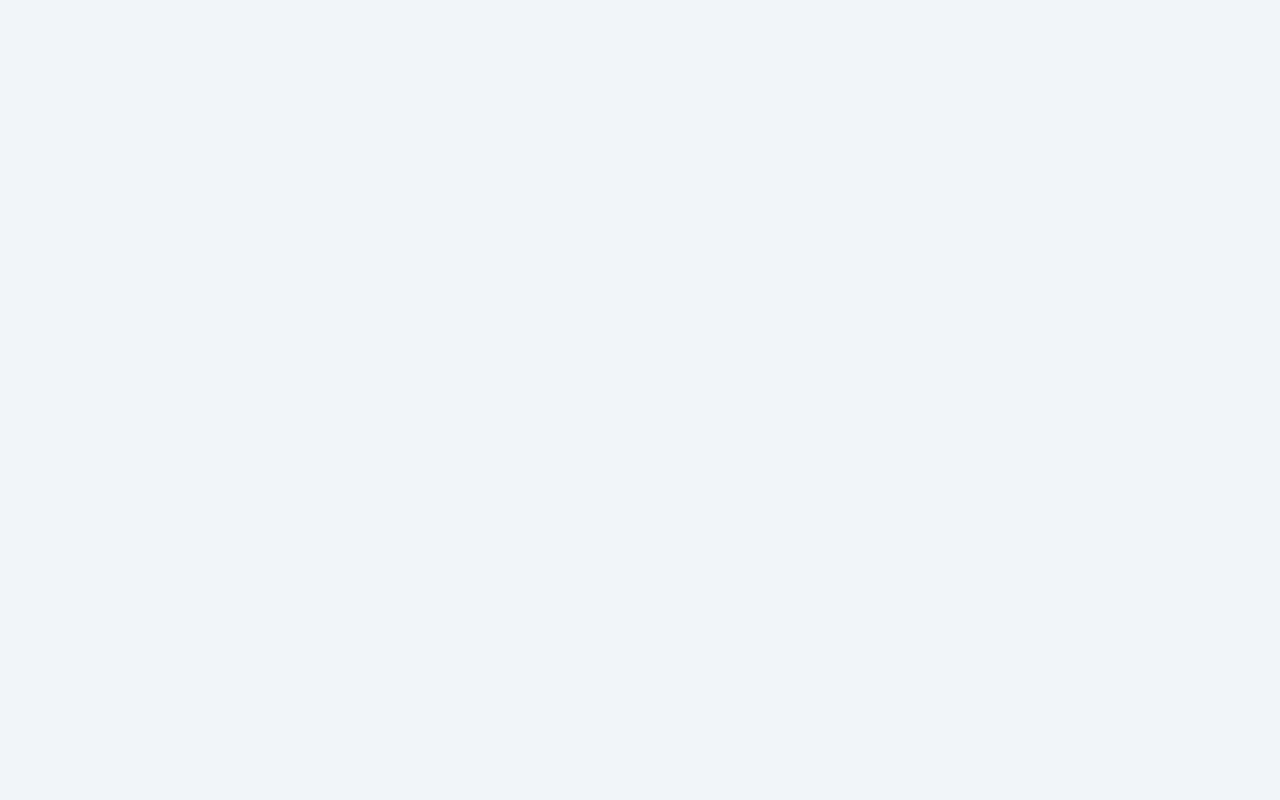
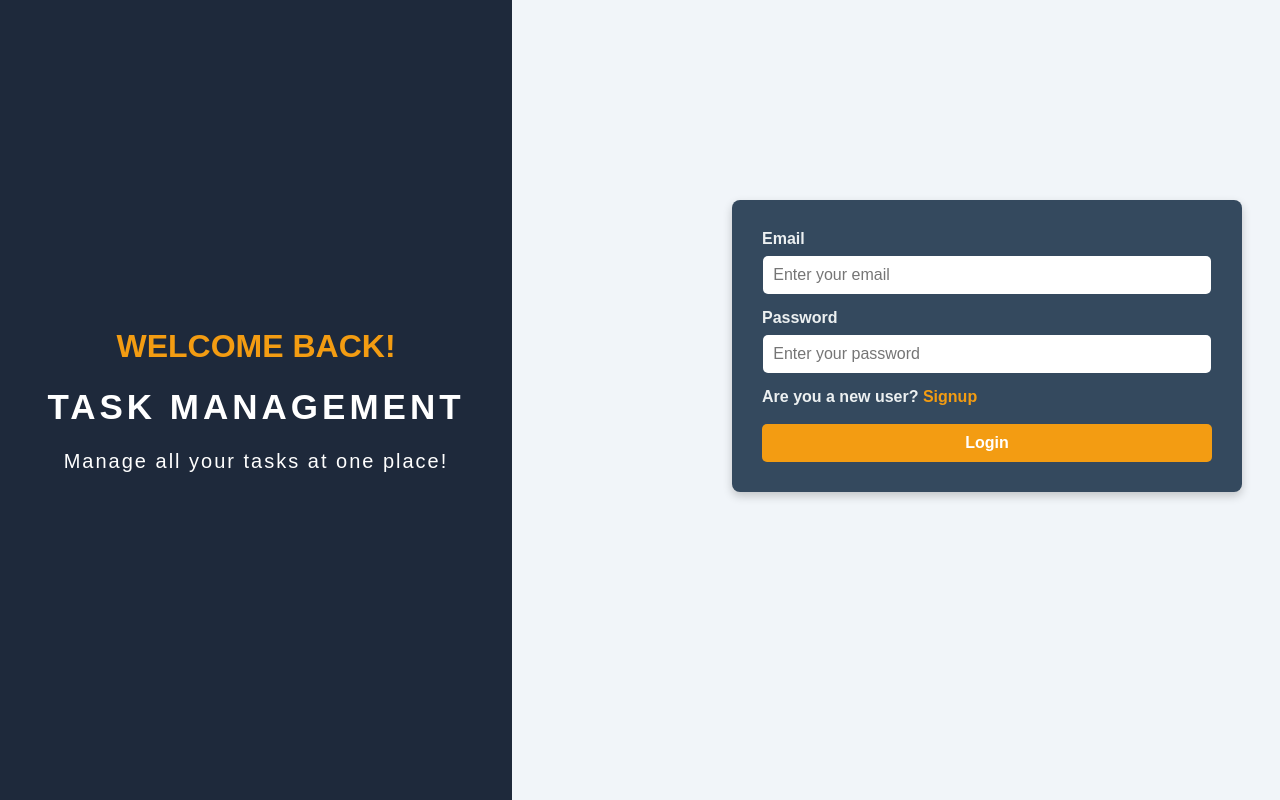
Before and after one commit to astik0398/whatsappbot-task-management, a React (Create React App) app: page /login in a window 1280 px wide. Before the commit this address had no page. Built offline with nearby package versions, Linux system fonts and the light colour scheme.

Commit message:
Created logout and added restrictions for login

```diff
--- a/src/AllRoutes/MainRoute.jsx
+++ b/src/AllRoutes/MainRoute.jsx
@@ -4,6 +4,7 @@ import UploadFile from '../components/UploadFile'
 import Table from '../components/Table'
 import Dashboard from '../components/Dashboard'
 import Signup from '../components/Signup'
+import Login from '../components/Login'
 
 function MainRoute() {
   return (
@@ -11,7 +12,7 @@ function MainRoute() {
         <Routes>
             <Route path='/upload' element={<UploadFile/>}/>
             {/* <Route path='/entries' element={<Table/>}/> */}
-
+            <Route path='/login' element={<Login/>}/>
             <Route path='/register' element={<Signup/>}/>
             <Route path='/' element={<Dashboard/>}/>
         </Routes>
--- a/src/components/Dashboard.jsx
+++ b/src/components/Dashboard.jsx
@@ -5,17 +5,45 @@ import UploadFile from "./UploadFile";
 import employeesIcon from "../assets/employees.svg";
 import entriesIcon from "../assets/entry.svg";
 import AddEmployee from "./AddEmployee";
+import { useNavigate } from "react-router-dom";
 
 const Dashboard = () => {
   const [activeSection, setActiveSection] = useState("Employees");
   const [showUpload, setShowUpload] = useState(false);
   const [isUploaded, setIsUploaded] = useState(false)
+  const [name, setName] = useState('')
+  const navigate = useNavigate()
 
   useEffect(() => {
     if (isUploaded) {
       setActiveSection("Entries");
     }
   }, [isUploaded]);
+
+  useEffect(()=> {
+    const name = localStorage.getItem('name')
+    if(name){
+      setName(name)
+    }
+    else{
+      navigate('/login')
+    }
+  }, [])
+
+  const getFirstName = (fullName)=> {
+    const firstName = fullName ? fullName.split(" ") : []
+    return firstName[0] || ''
+  }
+
+  const getNameInitials = (name)=> {
+    const nameInitials = name ? name.split(' ') : []
+    return nameInitials.length >= 2 ? `${nameInitials[0][0]}${nameInitials[1][0]}` : ''
+  }
+
+  function handleLogout(){
+    localStorage.clear()
+    navigate('/login')
+  }
 
   return (
     <div className="dashboard">
@@ -47,6 +75,26 @@ const Dashboard = () => {
       </div>
 
       <div className="content">
+        <div style={{display:'flex', justifyContent:'space-between', alignItems:'center'}}>
+          <div style={{margin:'-12px 0px', display:'flex', justifyContent:'end', alignItems:'center', gap:'10px'}}>
+          <h3>Hello! {getFirstName(name)}</h3>
+          <span style={{backgroundColor:'#1e293b', color:'white', padding:'8px', borderRadius:'50%', width:'20px', height:'20px', display:'flex', justifyContent:'center', alignItems:'center'}}>{getNameInitials(name)}</span>
+          </div>
+
+          <div><button className="logout-btn" onClick={handleLogout} style={{
+  color: 'white',
+  padding: '8px 20px',
+  border: 'none',
+  borderRadius: '5px',
+  cursor: 'pointer',
+  fontSize: '16px',
+  fontWeight: 'bold',
+  transition: 'background-color 0.3s',
+  outline: 'none',
+}}>Log out</button></div>
+        </div>
+        <hr style={{marginBottom:'20px', border:'0', height:'1px', backgroundColor:'#ccc'}}/>
+
         {activeSection === "Employees" && (
           <div>
             {showUpload ? (
--- /dev/null
+++ b/src/components/Login.jsx
@@ -0,0 +1,71 @@
+import React, { useState } from 'react';
+import { Link, useNavigate } from 'react-router-dom';
+import bcrypt from 'bcryptjs';
+import { toast, ToastContainer } from 'react-toastify';
+import '../styles/Login.css'
+import supabase from '../supabaseClient';
+
+
+function Login() {
+  const [email, setEmail] = useState('');
+  const [password, setPassword] = useState('');
+  const navigate = useNavigate()
+
+  async function handleLogin(e) {
+    e.preventDefault();
+
+    if (!email || !password) {
+      toast.error('Email and password are required!');
+      return;
+    }
+
+    const { data, error } = await supabase.from('users').select('id, password, name').eq('email', email).single();
+
+    if (error || !data) {
+      toast.error('Invalid Credentials!');
+      return;
+    }
+
+    const passwordMatch = bcrypt.compareSync(password, data.password);
+
+    if (!passwordMatch) {
+      toast.error('Invalid Credentials!');
+      return;
+    }
+
+    toast.success('Login successful!');
+    localStorage.setItem('user_id', data.id);
+    localStorage.setItem('name', data.name)
+    window.dispatchEvent(new Event("userLoggedIn"));
+    navigate('/')
+  }
+
+  return (
+    <div style={{display:'flex', gap:'220px'}}>
+        <div style={{backgroundColor:'#1e293b', height:'100vh', width:'40%', color:'white', display:'flex', flexDirection:'column', justifyContent:'center'}}>
+            <h1 style={{color:'#f39c12'}}>WELCOME BACK!</h1>
+        <h1 style={{marginTop:'0px', fontSize:'35px', letterSpacing:'4px'}}>TASK MANAGEMENT</h1>
+        <p style={{marginTop:'0px', fontSize:'20px', letterSpacing:'2px'}}>Manage all your tasks at one place!</p>
+        </div>
+        <div>
+        <form onSubmit={handleLogin} className="login-div">
+      <div>
+        <label>Email</label>
+        <input value={email} onChange={(e) => setEmail(e.target.value)} type="email" placeholder='Enter your email'/>
+      </div>
+      <div>
+        <label>Password</label>
+        <input value={password} onChange={(e) => setPassword(e.target.value)} type="password" placeholder='Enter your password'/>
+      </div>
+      <label>
+        Are you a new user? <Link className="newuser-label" to="/register">Signup</Link>
+      </label>
+      <button type="submit">Login</button>
+      <ToastContainer />
+    </form>
+        </div>
+    </div>
+  );
+}
+
+export default Login;
--- a/src/components/Signup.jsx
+++ b/src/components/Signup.jsx
@@ -1,5 +1,5 @@
 import React, { useState } from 'react';
-import { Link } from 'react-router-dom';
+import { Link, useNavigate } from 'react-router-dom';
 import bcrypt from 'bcryptjs'; // Install this package
 import { toast, ToastContainer } from 'react-toastify';
 import '../styles/Signup.css'
@@ -11,6 +11,7 @@ function Signup() {
   const [lastName, setLastName] = useState('');
   const [email, setEmail] = useState('');
   const [password, setPassword] = useState('');
+  const navigate = useNavigate()
 
   async function handleSignup(e) {
     e.preventDefault();
@@ -43,12 +44,14 @@ function Signup() {
       console.error(error);
     } else {
       toast.success('Signup successful!');
+      // navigate('/login')
     }
   }
 
   return (
     <div style={{display:'flex'}}>
         <div style={{backgroundColor:'#1e293b', height:'100vh', width:'40%', color:'white', display:'flex', flexDirection:'column', justifyContent:'center'}}>
+            <h1 style={{color:'#f39c12'}}>REGISTER NOW!</h1>
             <h1 style={{marginTop:'0px', fontSize:'35px', letterSpacing:'4px'}}>TASK MANAGEMENT</h1>
             <p style={{marginTop:'0px', fontSize:'20px', letterSpacing:'2px'}}>Manage all your tasks at one place!</p>
         </div>
--- a/src/styles/Dashboard.css
+++ b/src/styles/Dashboard.css
@@ -61,3 +61,21 @@ body {
   border-radius: 10px;
   box-shadow: 0px 4px 6px rgba(0, 0, 0, 0.1);
 }
+
+.logout-btn{
+  background-color:#f44336;
+
+   /* color: 'white',
+  padding: '8px 20px',
+  border: 'none',
+  borderRadius: '5px',
+  cursor: 'pointer',
+  fontSize: '16px',
+  fontWeight: 'bold',
+  transition: 'background-color 0.3s',
+  outline: 'none', */
+}
+
+.logout-btn:hover{
+  background-color: #d32f2f;
+}
--- /dev/null
+++ b/src/styles/Login.css
@@ -0,0 +1,51 @@
+/* Login Page Styles */
+.login-div {
+    background-color: #34495e;
+    padding: 30px;
+    border-radius: 8px;
+    width: 450px;
+    margin: 200px auto;
+    box-shadow: 0 4px 10px rgba(0, 0, 0, 0.2);
+    color: #ecf0f1;
+    font-size: 16px;
+    text-align: center;
+}
+
+.login-div label {
+    display: block;
+    margin-bottom: 8px;
+    font-weight: 600;
+    text-align: left;
+}
+
+.login-div input {
+    width: 95%;
+    padding: 10px;
+    margin-bottom: 15px;
+    border-radius: 5px;
+    border: none;
+    font-size: 16px;
+}
+
+.login-div button {
+    width: 100%;
+    padding: 10px;
+    background-color: #f39c12;
+    color: #fff;
+    border: none;
+    font-size: 16px;
+    font-weight: 600;
+    border-radius: 5px;
+    cursor: pointer;
+    transition: background-color 0.3s ease-in-out;
+    margin-top: 10px;
+}
+
+.login-div button:hover {
+    background-color: #e67e22;
+}
+
+.newuser-label{
+    text-decoration: none;
+    color: #f39c12;
+}
```
